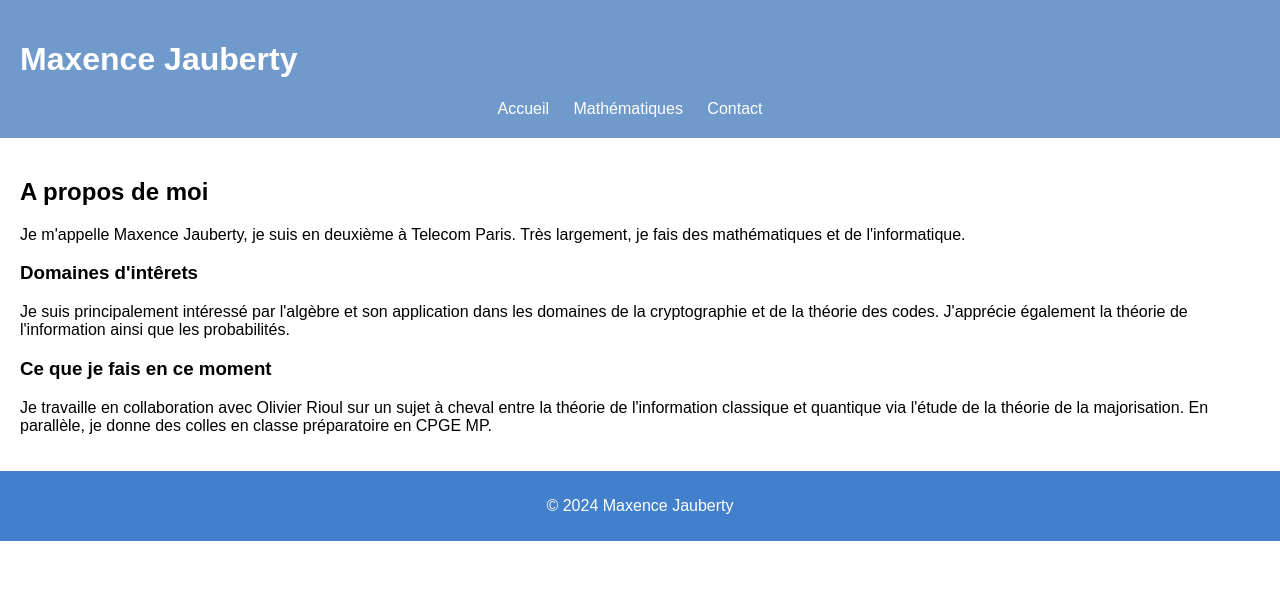
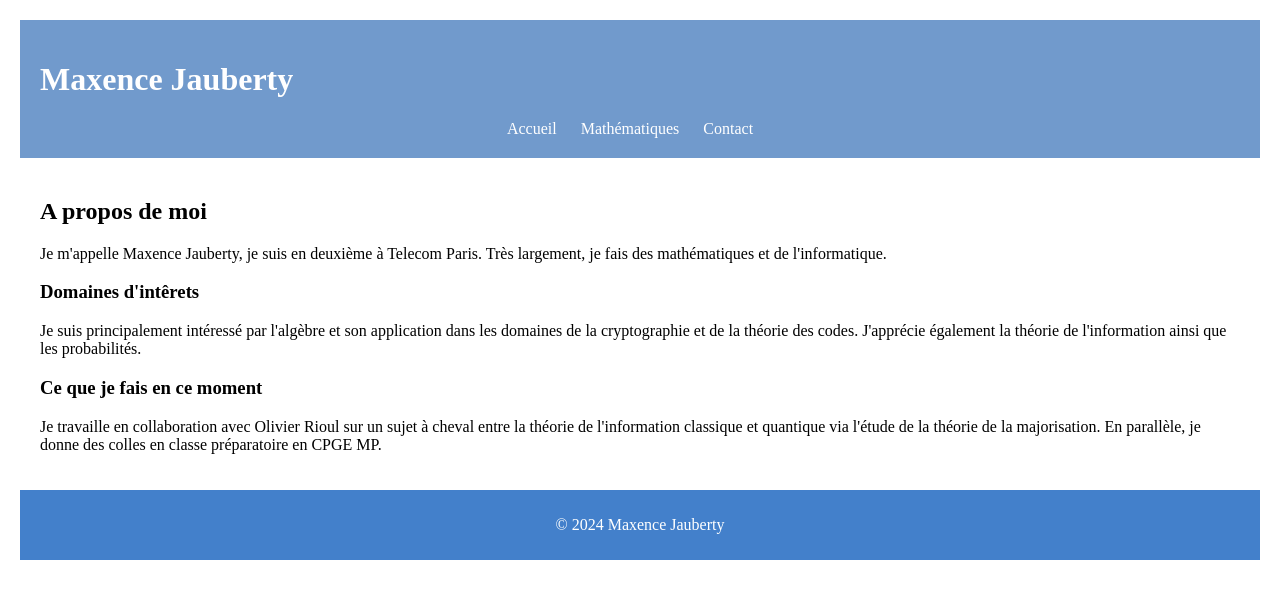
Before and after one commit to jadelouisfert/jadelouisfert.github.io, a web app: file index.html in a window 1280 px wide. Shown: the top 599 px of the page. Run offline with its HTML, style and script files only (its server is not run), Linux system fonts and the light colour scheme.

Commit message:
change font

```diff
--- a/css/style.css
+++ b/css/style.css
@@ -1,7 +1,8 @@
 /* style.css */
 body {
-    font-family: Arial, sans-serif;
-    margin: 0;
+    font-family: 'Times New Roman', Times, serif;
+    margin: 20px;
+    font-size: 16px;
     padding: 0;
 }
 
```
